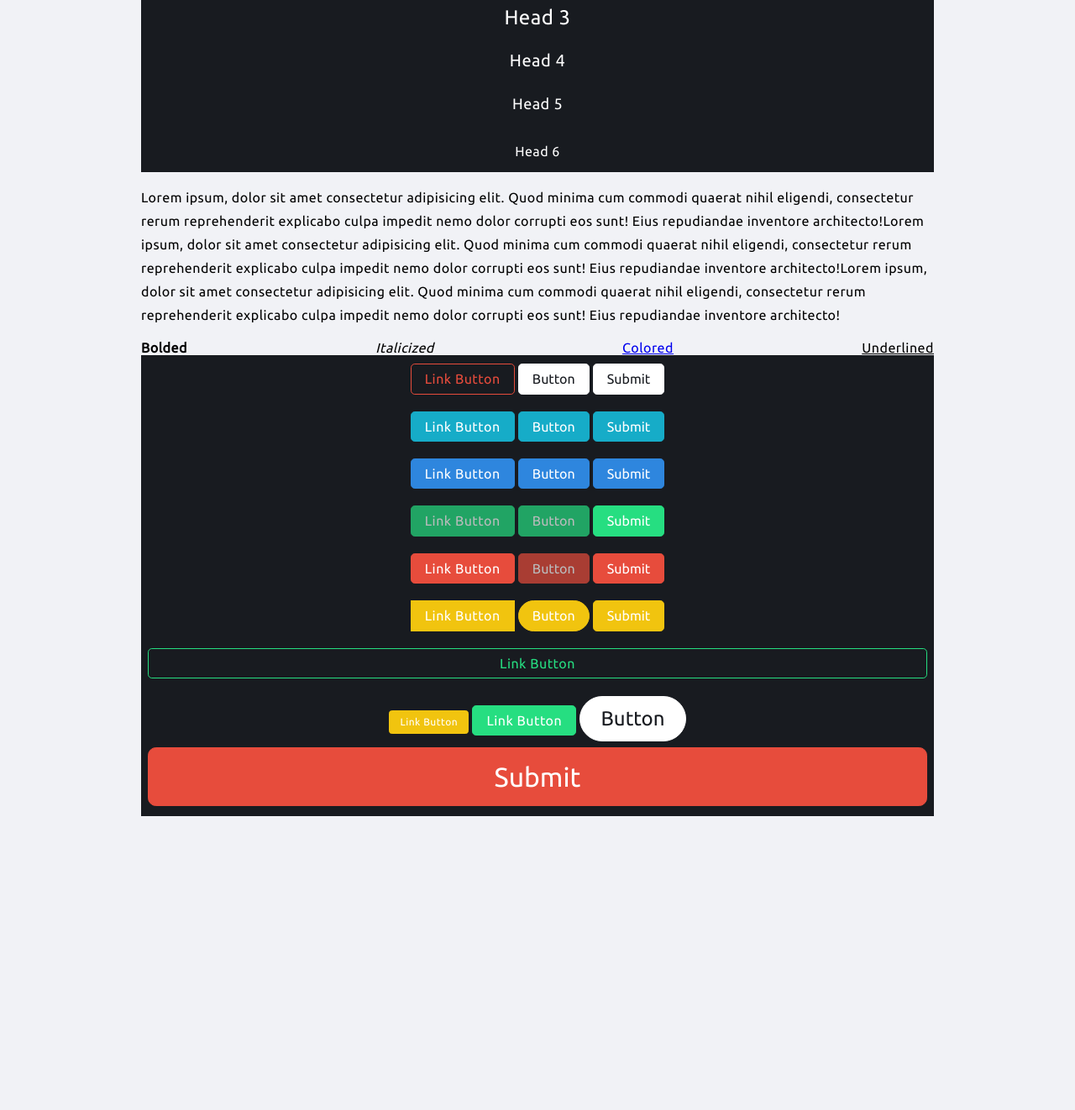
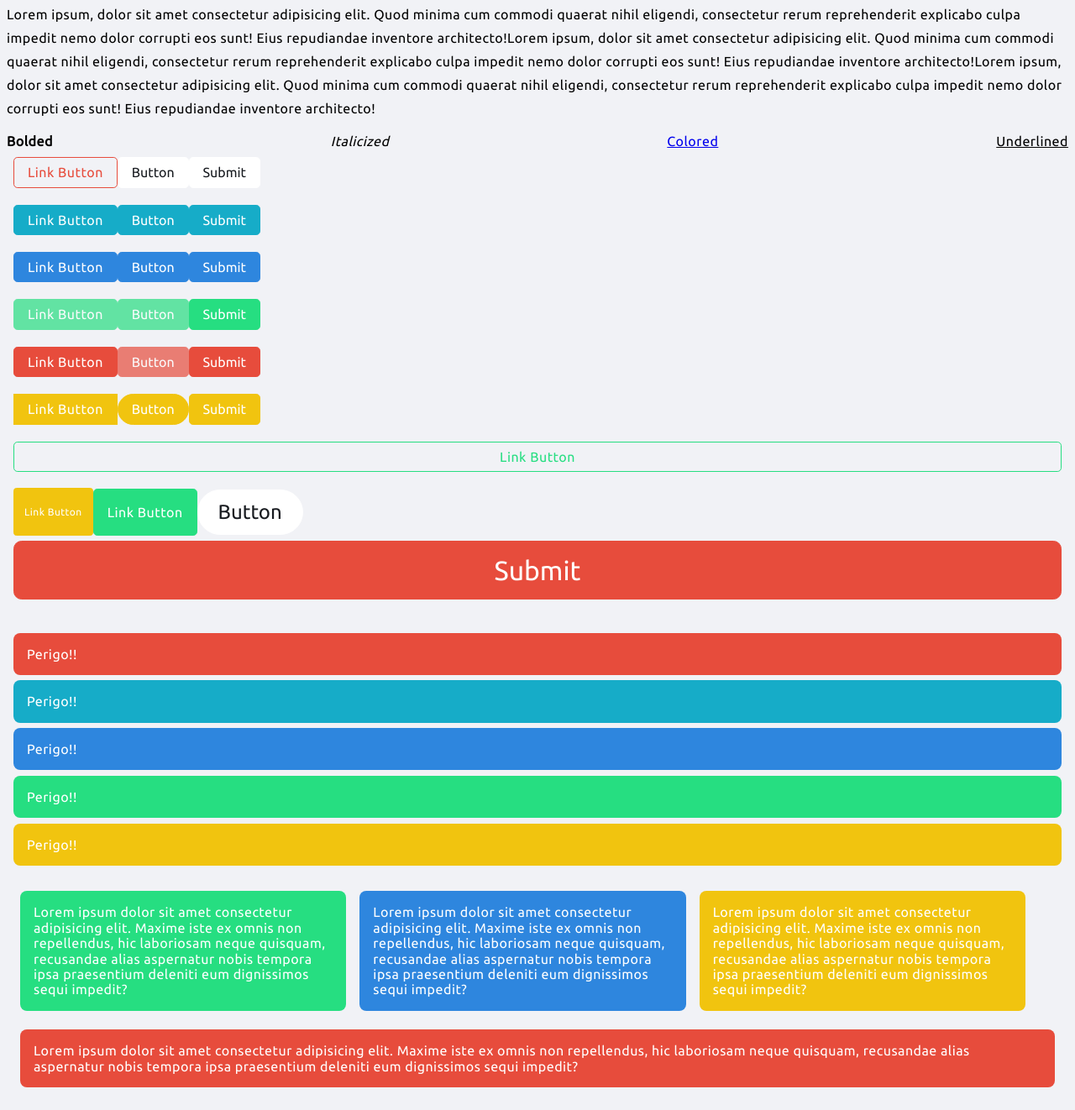
Before and after one commit to crisgon/space-css, a website: page index.html in a window 1280 px wide. Shown: the part 1084-2406 px from the top of the page at 84% size. Before the commit the page ends 2064 px from the top, so only its background shows below. Drawn offline with Linux system fonts and the light colour scheme.

Commit message:
Add alerts & update grid

```diff
--- a/index.html
+++ b/index.html
@@ -18,13 +18,14 @@
       text-align: center;
     }
 
-    section:nth-child(odd) div {
+    .space:nth-child(odd) div {
       background: #181B20;
     }
 
-    section:nth-child(even) div {
+    .space:nth-child(even) div {
       background: #16ACC8;
     }
+
   </style>
 </head>
 <body>
@@ -87,7 +88,7 @@
     <div class="col-half">
       <div class="space">
         <div class="col-7">7</div>
-        <div class="col-5">5</div>
+        <div class="col-7">7</div>
       </div>
     </div>
     <div class="col-half">Half</div>
@@ -140,7 +141,7 @@
     <div class="col-4 col-gap-2">4</div>
   </section>
 
-  <section class="space">
+  <section class="space-full">
     <div class="col-12">
       <h1>Head 1</h1>
       <h2>Head 2</h2>
@@ -202,5 +203,53 @@
       <input type="submit" class="btn btn-danger btn-large btn-full" value="Submit">
     </div>
   </section>
+
+  <section class="space-full">
+    <div class="col-12">
+      <div class="alert alert-danger">
+        Perigo!!
+      </div>
+
+      <div class="alert alert-primary">
+        Perigo!!
+      </div>
+
+      <div class="alert alert-info">
+        Perigo!!
+      </div>
+
+      <div class="alert alert-sucess">
+        Perigo!!
+      </div>
+
+      <div class="alert alert-warning">
+        Perigo!!
+      </div>
+    </div>
+
+    <div class="col-12">
+      <div class="col-4">
+        <div class="alert alert-sucess">
+          Lorem ipsum dolor sit amet consectetur adipisicing elit. Maxime iste ex omnis non repellendus, hic laboriosam neque quisquam, recusandae alias aspernatur nobis tempora ipsa praesentium deleniti eum dignissimos sequi impedit?
+        </div>
+      </div>
+      <div class="col-4">
+        <div class="alert alert-info">
+          Lorem ipsum dolor sit amet consectetur adipisicing elit. Maxime iste ex omnis non repellendus, hic laboriosam neque quisquam, recusandae alias aspernatur nobis tempora ipsa praesentium deleniti eum dignissimos sequi impedit?
+        </div>
+      </div>
+      <div class="col-4">
+        <div class="alert alert-warning">
+          Lorem ipsum dolor sit amet consectetur adipisicing elit. Maxime iste ex omnis non repellendus, hic laboriosam neque quisquam, recusandae alias aspernatur nobis tempora ipsa praesentium deleniti eum dignissimos sequi impedit?
+        </div>
+      </div>
+
+      <div class="col-12">
+        <div class="alert alert-danger">
+          Lorem ipsum dolor sit amet consectetur adipisicing elit. Maxime iste ex omnis non repellendus, hic laboriosam neque quisquam, recusandae alias aspernatur nobis tempora ipsa praesentium deleniti eum dignissimos sequi impedit?
+        </div>
+      </div>
+    </div>
+  </section>
 </body>
 </html>
--- a/scss/base/variables.scss
+++ b/scss/base/variables.scss
@@ -1,7 +1,7 @@
 $grid-max: 960px;
 $light-color: #ffffff;
 $dark-color: #181b20;
-$btn-colors:(
+$colors:(
   'primary': #16acc8,
   'info': #2e86de,
   'sucess': #26de81,
--- /dev/null
+++ b/scss/components/_alerts.scss
@@ -0,0 +1,17 @@
+.alert {
+  width: 100%;
+  text-align: initial;
+  color: $dark-color;
+  background-color: $light-color;
+  box-sizing: border-box;
+  padding: 1em;
+  margin: .2em 0;
+  border-radius: .5em;
+}
+
+@each $color, $value in $colors {
+  .alert-#{$color} {
+    color: $light-color;
+    background-color: $value;
+  }
+}
--- a/scss/components/_buttons.scss
+++ b/scss/components/_buttons.scss
@@ -1,5 +1,7 @@
 .btn {
-  display: inline-block;
+  display: flex;
+  align-items: center;
+  justify-content: center;
   background-color: $light-color;
   color: $dark-color;
   text-decoration: none;
@@ -29,7 +31,7 @@
   }
 }
 
-@each $color, $value in $btn-colors {
+@each $color, $value in $colors {
   .btn-#{$color} {
     background-color: $value;
     border-color: $value;
@@ -43,7 +45,7 @@
   }
 }
 
-@each $color, $value in $btn-colors {
+@each $color, $value in $colors {
   .btn-outline-#{$color} {
     background-color: transparent;
     border-color: $value;
--- a/scss/components/_grid.scss
+++ b/scss/components/_grid.scss
@@ -41,6 +41,8 @@
   &-11,
   &-12 {
     width: 100%;
+    display: flex;
+    flex-wrap: wrap;
   }
 
   &-center {
--- a/scss/space.scss
+++ b/scss/space.scss
@@ -4,3 +4,4 @@
 @import "components/_typography";
 @import "components/_grid";
 @import "components/_buttons";
+@import "components/_alerts";
```
Also changed, not shown: css/space.css.
